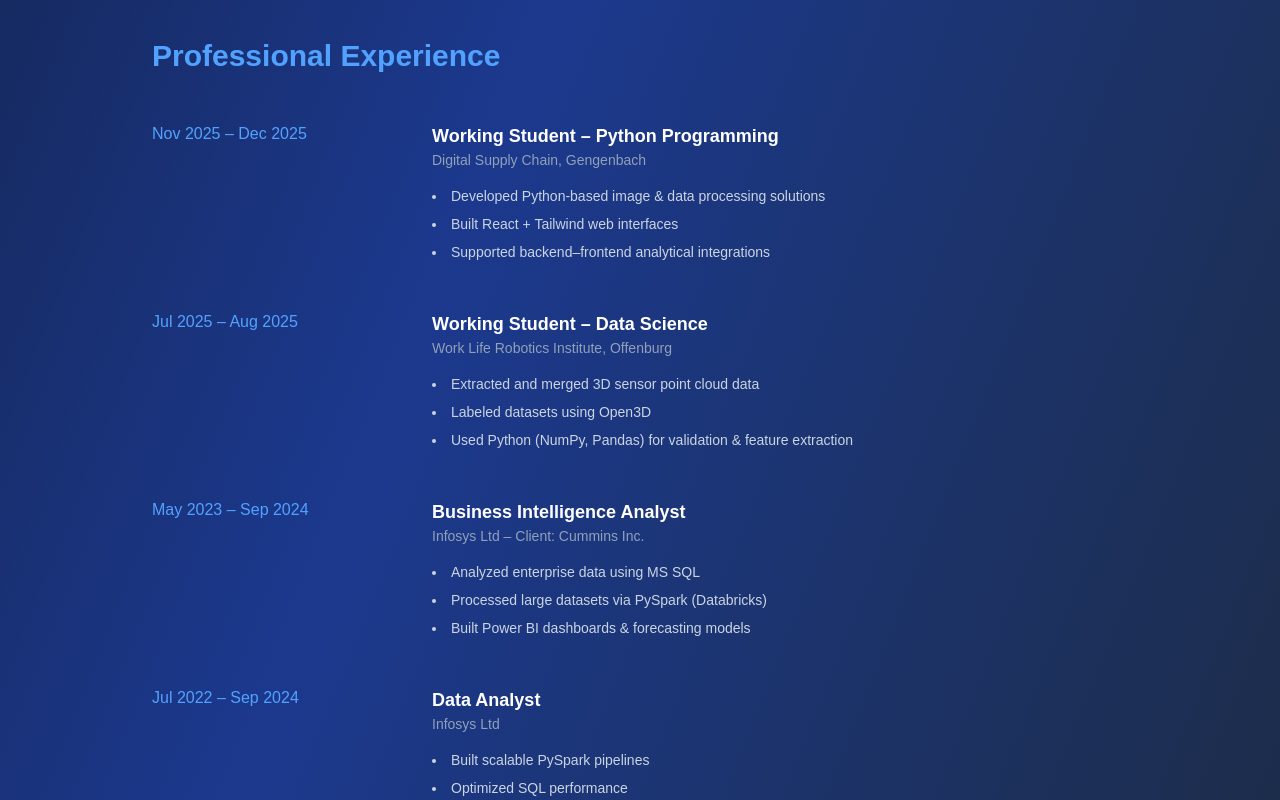
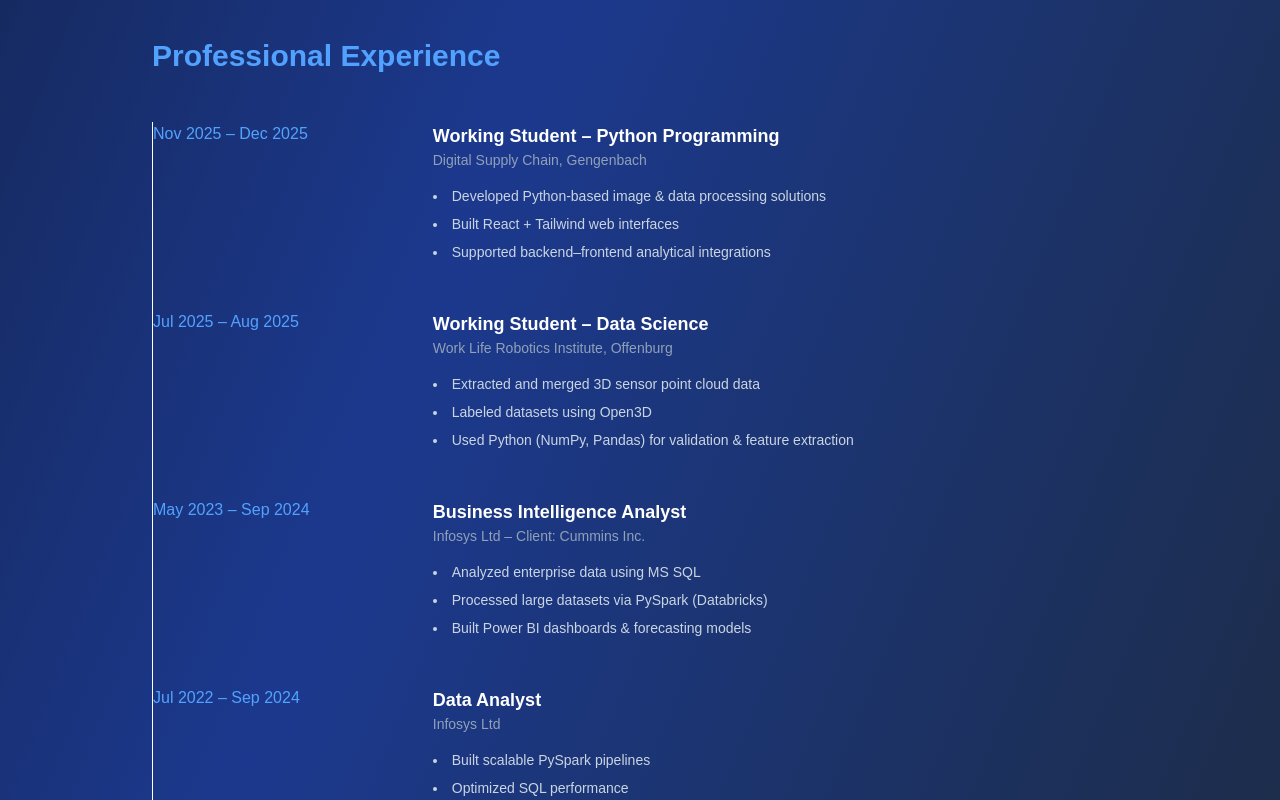
Before and after one commit to harithagm2419/haritha-portfolio_1, a Next.js app: page / in a window 1280 px wide. Shown: the part 1840-2640 px from the top of the page. Built offline with nearby package versions, Linux system fonts and the light colour scheme.

Commit message:
Update page.tsx

```diff
--- a/app/page.tsx
+++ b/app/page.tsx
@@ -135,7 +135,7 @@
   <h2 className="text-3xl font-semibold mb-12 text-blue-400">
     Professional Experience
   </h2>
-
+  <div className="relative border-l border-white-700">
   <div className="space-y-12">
 
     {/* ITEM 1 */}
@@ -248,7 +248,7 @@
         </ul>
       </div>
     </div>
-
+  </div>
   </div>
 </section>
 
```
